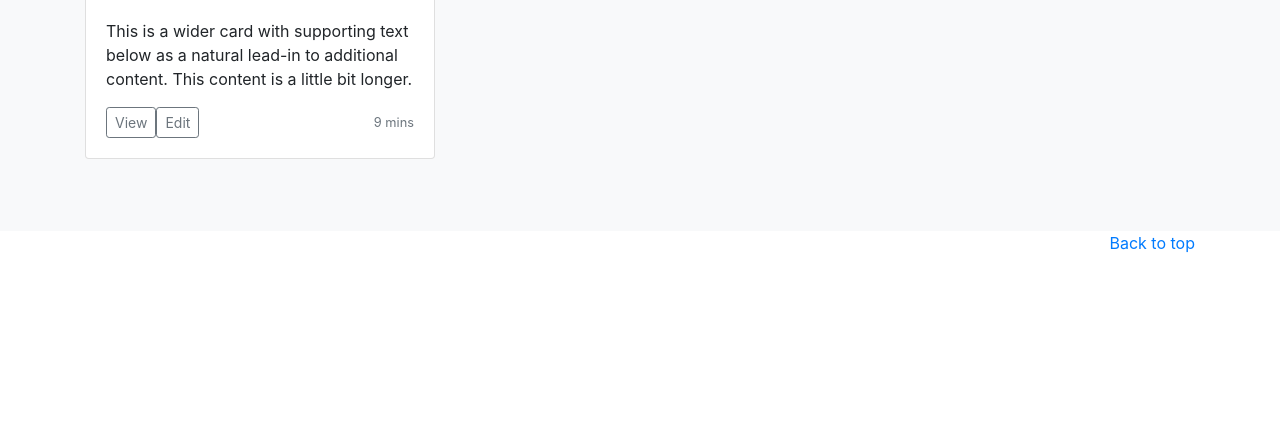
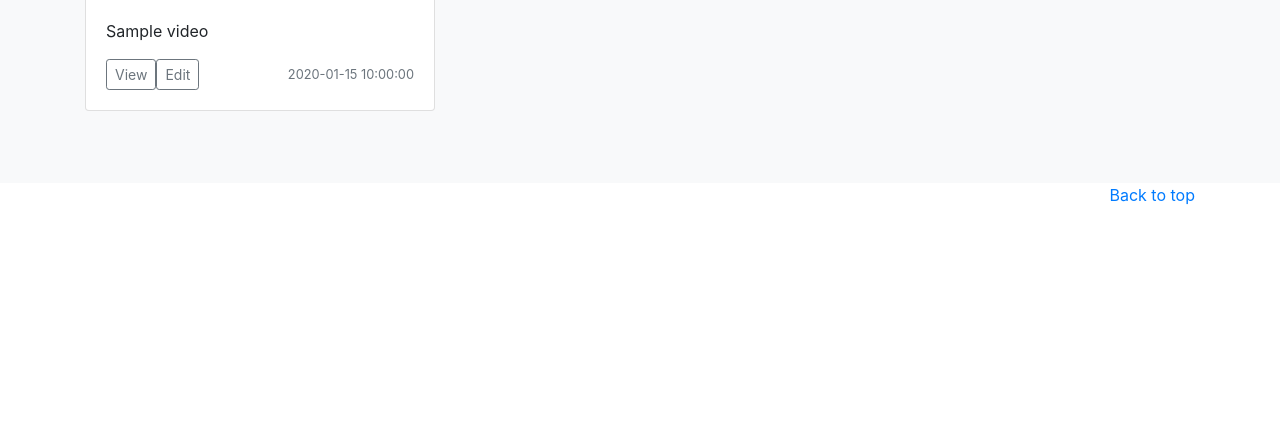
Before and after one commit to salesvictor/PyTube, a Flask app: template app/templates/index.html in a window 1280 px wide. Shown: the part 771-1200 px from the top of the page. Run offline with Flask 2, Linux system fonts and the light colour scheme; the template is opened without the code that fills it: most values are stand-ins (such as "Sample title", 1, 10 or a date in 2020); some libraries are stand-ins or nearby versions.

Commit message:
added file restriction and made actual video appear on home page

```diff
--- a/app/routes.py
+++ b/app/routes.py
@@ -7,7 +7,8 @@ from app.models import User, Video
 @app.route('/')
 #@app.route('/index')
 def index():
-  return render_template('index.html', videos=range(13))
+  videos = Video.query.all()
+  return render_template('index.html', videos=videos)
 
 @app.route('/login', methods=['GET', 'POST'])
 def login():
@@ -27,6 +28,7 @@ def login():
     next_page = request.args.get('next')
     if not next_page or url_parse(next_page).netloc != '':
       return redirect(url_for('index'))
+
     return redirect(next_page)
 
   return render_template('login.html')
@@ -65,12 +67,22 @@ def register():
 
   return render_template('register.html')
 
+def allowed_file(filename):
+  return '.' in filename and filename.split('.', 1)[1].lower() in app.config['ALLOWED_EXTENSIONS']
+
 @app.route('/upload', methods=['GET', 'POST'])
 @login_required
 def upload():
   if request.method == 'POST':
     video_file = request.files.get('video_file')
-    video = Video(author=current_user, name=video_file.filename, data=video_file.read())
+    title = request.form.get('title')
+    description = request.form.get('description')
+
+    if not allowed_file(video_file.filename):
+      flash('Submit a valid video file: *.webm only!')
+      return redirect(url_for('upload'))
+
+    video = Video(author=current_user, title=title, description=description, binary=video_file.read())
     db.session.add(video)
     db.session.commit()
     return redirect(url_for('index'))
@@ -78,5 +90,6 @@ def upload():
   return render_template('upload.html')
 
 @app.route('/user_profile')
+@login_required
 def user_profile():
   return render_template('user_profile.html')
--- a/app/templates/index.html
+++ b/app/templates/index.html
@@ -26,7 +26,7 @@
         <div class="card mb-4 box-shadow">
           <img class="card-img-top" src="{{ url_for('static', filename='img/generic.png')}}" alt="imagem-generica">
           <div class="card-body">
-            <p class="card-text">This is a wider card with supporting text below as a natural lead-in to additional content. This content is a little bit longer.</p>
+            <p class="card-text">{{ video.title }}</p>
             <div class="d-flex justify-content-between align-items-center">
               <div class="btn-group">
                 <a href="#">
@@ -36,7 +36,7 @@
                   <button type="button" class="btn btn-sm btn-outline-secondary">Edit</button>
                 </a>
               </div>
-              <small class="text-muted">9 mins</small>
+              <small class="text-muted">{{ video.timestamp }}</small>
             </div>
           </div>
         </div>
--- a/config.py
+++ b/config.py
@@ -2,6 +2,7 @@ import os
 basedir = os.path.abspath(os.path.dirname(__file__))
 
 class Config:
+  ## Mail Server
   SECRET_KEY = os.environ.get('SECRET_KEY') or 'pytube-eh-toppern'
   MAIL_SERVER = os.environ.get('MAIL_SERVER')
   MAIL_PORT = int(os.environ.get('MAIL_PORT') or 25)
@@ -9,6 +10,11 @@ class Config:
   MAIL_USERNAME = os.environ.get('MAIL_USERNAME')
   MAIL_PASSWORD = os.environ.get('MAIL_PASSWORD')
   ADMINS = ['salesrvictor@gmail.com', 'juanfdantas@gmail.com', 'diegoblima2010@gmail.com']
+
+  ## SQLAlchemy
   SQLALCHEMY_DATABASE_URI = os.environ.get('DATABASE_URL') or \
       'sqlite:///' + os.path.join(basedir, 'app.db')
   SQLALCHEMY_TRACK_MODIFICATIONS = False
+
+  ## Videos
+  ALLOWED_EXTENSIONS = set(['webm'])
```
Also changed, not shown: app.db.
